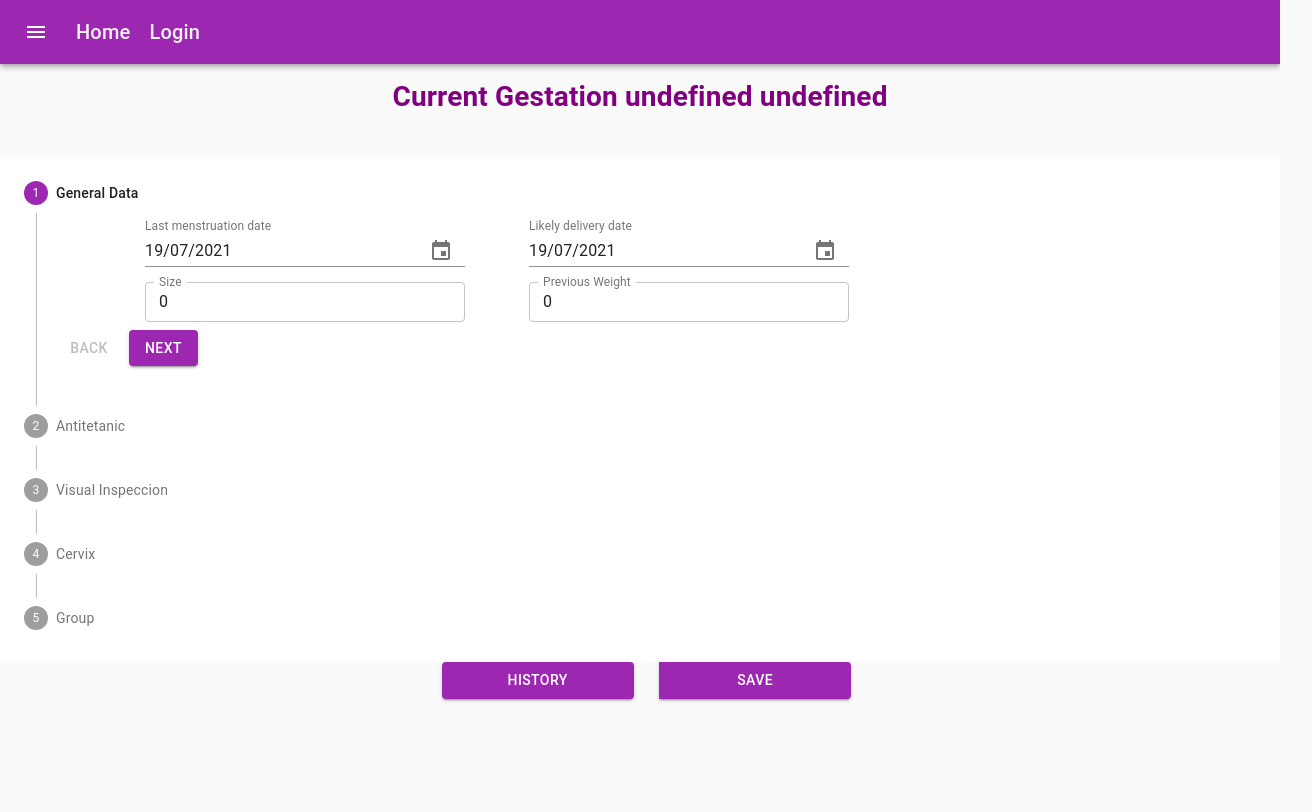
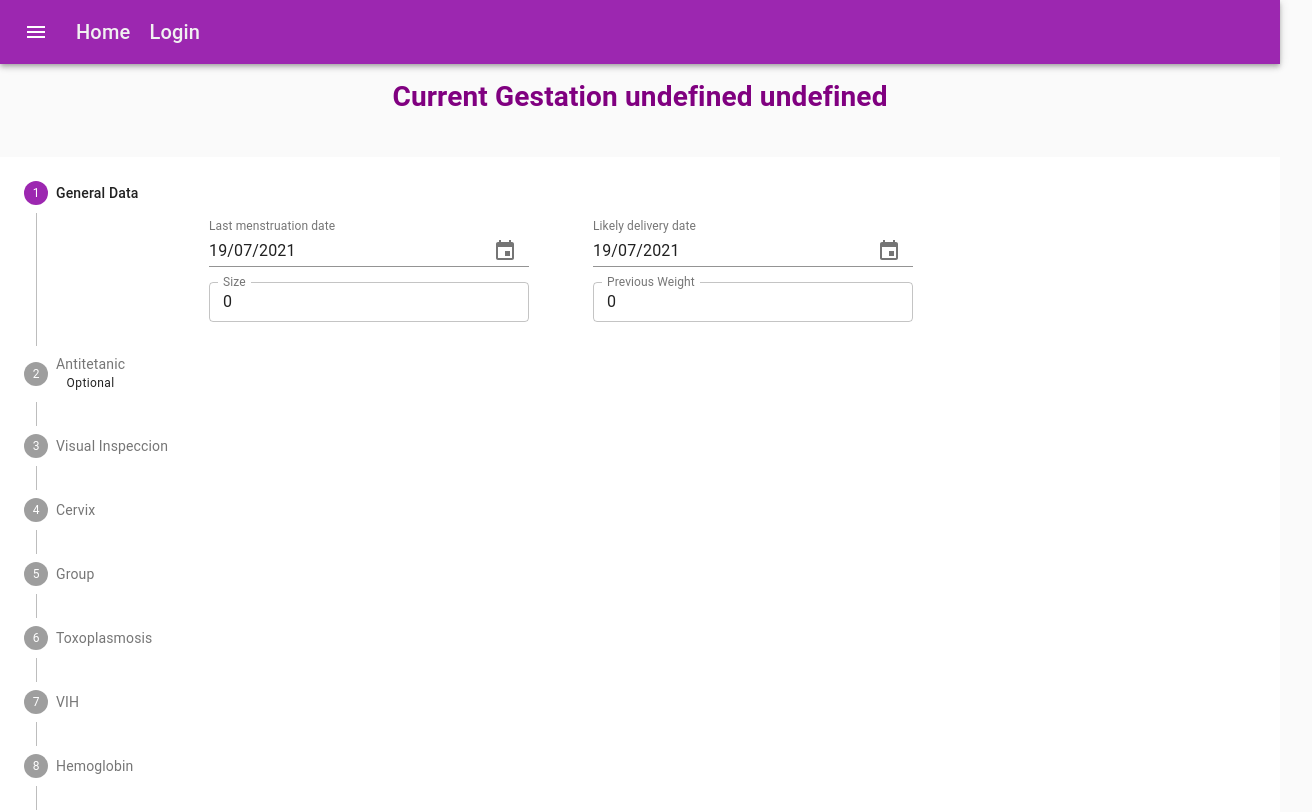
Before and after one commit to josueroque/clinicfrontts, a React (Create React App) app: page /actualgestation/1 in a window 1280 px wide. Shown: the top 812 px of the page, 1312 px wide, since content can reach past the window. Built offline with nearby package versions, Linux system fonts and the light colour scheme; no server answers.

Commit message:
Configured stepper to can move freely to any step

```diff
--- a/src/components/ActualGestation.tsx
+++ b/src/components/ActualGestation.tsx
@@ -7,6 +7,7 @@ import {MuiPickersUtilsProvider,KeyboardDatePicker} from '@material-ui/pickers';
 import DateFnsUtils from '@date-io/date-fns';
 import { makeStyles, Theme, createStyles } from '@material-ui/core/styles';
 import Stepper from '@material-ui/core/Stepper';
+import StepButton from '@material-ui/core/StepButton';
 import Step from '@material-ui/core/Step';
 import StepLabel from '@material-ui/core/StepLabel';
 import StepContent from '@material-ui/core/StepContent';
@@ -33,11 +34,19 @@ createStyles({
   resetContainer: {
     padding: theme.spacing(3),
   },
+  instructions: {
+    marginTop: theme.spacing(1),
+    marginBottom: theme.spacing(1),
+  },
+  completed: {
+    display: 'inline-block',
+  },
 }),
 );
 
 function getSteps() {
-  return ['General Data', 'Antitetanic', 'Visual Inspeccion','Cervix', 'Group'];
+  return ['General Data', 'Antitetanic', 'Visual Inspeccion','Cervix', 'Group'
+          ,'Toxoplasmosis', 'VIH', 'Hemoglobin', 'Syphilis',  'Bacteriruria', 'Blood Glocose' ];
 }
 
 
@@ -50,6 +59,8 @@ const ActualGestation = (props:any)=>{
   const [lastMenstruationDate, updateLastMenstruationDate] = useState<Date|null>(new Date());
   const [size, updateSize] = useState<number>(0);
   const [previousWeight, updatePreviousWeight] = useState<number>(0);
+  const [completed, setCompleted] = React.useState(new Set<number>());
+  const [skipped, setSkipped] = React.useState(new Set<number>());
 
   const classes = useStyles();
   const steps = getSteps();
@@ -77,7 +88,7 @@ const ActualGestation = (props:any)=>{
       switch (step) {
         case 0:
           return (
-            <Container>
+            <Container className='StepContent'>
               <FormControl >
                 <MuiPickersUtilsProvider utils={DateFnsUtils}>
                   <Grid container justify ="flex-start">
@@ -161,18 +172,66 @@ const ActualGestation = (props:any)=>{
     }
 
 
-    const handleNext = () => {
-      setActiveStep((prevActiveStep) => prevActiveStep + 1);
+    const totalSteps = () => {
+      return steps.length;
     };
 
-    const handleBack = () => {
-      setActiveStep((prevActiveStep) => prevActiveStep - 1);
+    const completedSteps = () => {
+      return Object.keys(completed).length;
+    };
+
+    const isLastStep = () => {
+      return activeStep === totalSteps() - 1;
+    };
+
+    const allStepsCompleted = () => {
+      return completedSteps() === totalSteps();
+    };
+
+    const handleStep = (step: number) => () => {
+      setActiveStep(step);
+    };
+
+    const skippedSteps = () => {
+      return skipped.size;
+    };
+
+    const handleNext = () => {
+      const newActiveStep =
+        isLastStep() && !allStepsCompleted()
+          ? // It's the last step, but not all steps have been completed,
+            // find the first step that has been completed
+            steps.findIndex((step, i) => !(i in completed))
+          : activeStep + 1;
+      setActiveStep(newActiveStep);
+    };
+
+    const handleComplete = () => {
+      const newCompleted = new Set(completed);
+      newCompleted.add(activeStep);
+      setCompleted(newCompleted);
+
+      /**
+       * Sigh... it would be much nicer to replace the following if conditional with
+       * `if (!this.allStepsComplete())` however state is not set when we do this,
+       * thus we have to resort to not being very DRY.
+       */
+      if (completed.size !== totalSteps() - skippedSteps()) {
+        handleNext();
+      }
     };
 
     const handleReset = () => {
       setActiveStep(0);
     };
 
+    const isStepOptional = (step: number) => {
+      return step === 1;
+    };
+
+    const isStepSkipped = (step: number) => {
+      return skipped.has(step);
+    };
 
   return (
         <Fragment>
@@ -181,37 +240,39 @@ const ActualGestation = (props:any)=>{
               {`Current Gestation ${patient?.name} ${patient?.lastName}`  }
           </h1>
           <div className={classes.root}>
-        <Stepper activeStep={activeStep} orientation="vertical">
-          {steps.map((label, index) => (
+        <Stepper nonLinear activeStep={activeStep} orientation="vertical"  >
+          {steps.map((label, index) => {
+          const stepProps: { completed?: boolean } = {};
+          const buttonProps: { optional?: React.ReactNode } = {};
+          if (isStepOptional(index)) {
+            buttonProps.optional = <Typography variant="caption">Optional</Typography>;
+          }
+          if (isStepSkipped(index)) {
+            stepProps.completed = false;
+          }
+
+          function isStepComplete(step: number) {
+            return completed.has(step);
+          }
+
+          return (
             <Step key={label}>
-              <StepLabel>{label}</StepLabel>
+              <StepButton
+                onClick={handleStep(index)}
+                completed={isStepComplete(index)}
+                {...buttonProps}
+              >
+                {label}
+              </StepButton>
               <StepContent>
-                <Typography>{getStepContent(index)}</Typography>
-                <div className={classes.actionsContainer}>
-                  <div>
-                    <Button
-                      disabled={activeStep === 0}
-                      onClick={handleBack}
-                      className={classes.button}
-                    >
-                      Back
-                    </Button>
-                    <Button
-                      variant="contained"
-                      color="primary"
-                      onClick={handleNext}
-                      className={classes.button}
-                    >
-                      {activeStep === steps.length - 1 ? 'Finish' : 'Next'}
-                    </Button>
-                  </div>
-                </div>
+                <Typography>{getStepContent(activeStep)}</Typography>
               </StepContent>
             </Step>
-          ))}
+          );
+          })}
         </Stepper>
         {activeStep === steps.length && (
-          <Paper square elevation={0} className={classes.resetContainer}>
+          <Paper square elevation={0} className={classes.instructions}>
             <Typography>All steps completed - you&apos;re finished</Typography>
             <Button onClick={handleReset} className={classes.button}>
               Reset
@@ -219,6 +280,7 @@ const ActualGestation = (props:any)=>{
           </Paper>
         )}
       </div>
+
         <Grid container justify="center"  className= "Button-Container">
         <ButtonGroup>
             <Link to={{pathname:`/general/`+_id}} className="Link" >
--- a/src/index.scss
+++ b/src/index.scss
@@ -230,3 +230,7 @@ h1.login {
     }
   }
 }
+
+.StepContent {
+  margin-left: 5vw !important;
+}
```
Lines whose indentation alone changed are shown as unchanged.
